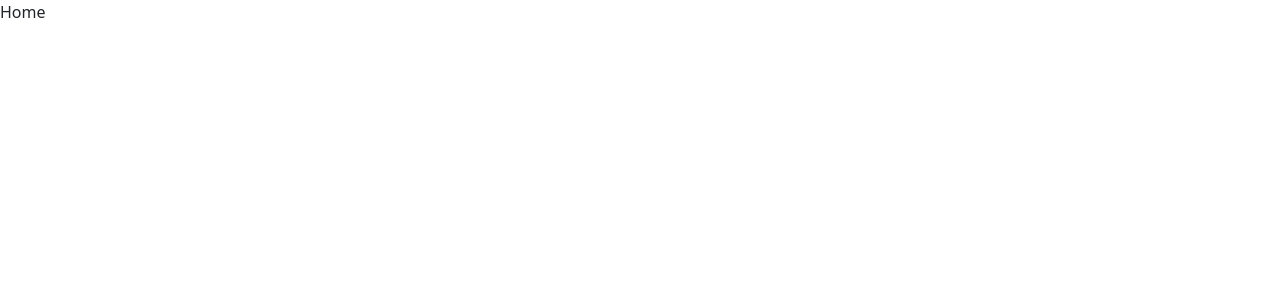
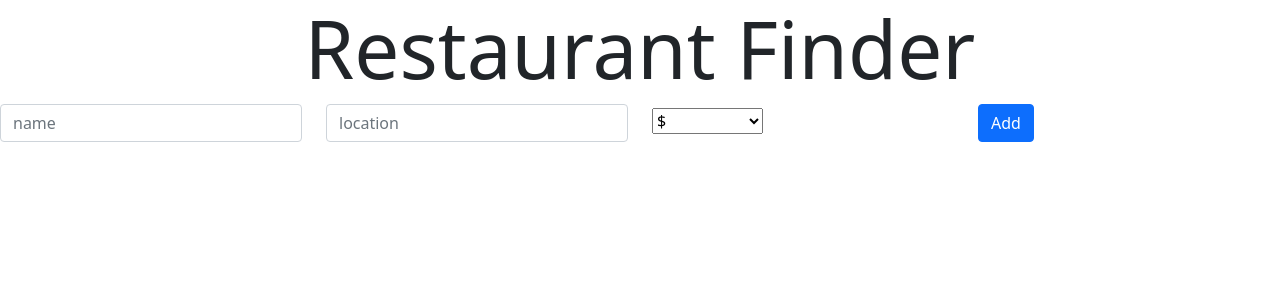
Before and after one commit to Jon-D-Smith/pern-practice, a React (Create React App) app in the folder client/: page / in a window 1280 px wide. Shown: the top 300 px of the page. Built offline with nearby package versions, Linux system fonts and the light colour scheme.

Commit message:
Created header and addrestaurant components

```diff
--- /dev/null
+++ b/client/src/components/AddRestaurant.jsx
@@ -0,0 +1,34 @@
+
+
+const AddRestaurant = () => {
+    return (
+        <div className="mb-4">
+            <form action="">
+                <div className="row">
+                    <div className="col">
+                        <input type="text" className='form-control' placeholder="name"/>
+                    </div>
+                    <div className="col">
+                        <input type="text" className="form-control" placeholder="location"/>
+                    </div>
+                    <div className="col">
+                        <select className="custom-select my-1 mr-sm-2">
+                            <option disabled>Price Range</option>
+                            <option value="1">$</option>
+                            <option value="2">$$</option>
+                            <option value="3">$$$</option>
+                            <option value="4">$$$$</option>
+                            <option value="5">$$$$$</option>
+                        </select>
+                    </div>
+                    <div className="col">
+                    <button className="btn btn-primary">Add</button>
+                    </div>
+
+                </div>
+            </form>
+        </div>
+    )
+}
+
+export default AddRestaurant
--- /dev/null
+++ b/client/src/components/Header.jsx
@@ -0,0 +1,13 @@
+
+
+const Header = () => {
+    return (
+        <div>
+            <h1 className="font-weight-light display-1 text-center">
+                Restaurant Finder
+            </h1>
+        </div>
+    )
+}
+
+export default Header
--- a/client/src/routes/Home.jsx
+++ b/client/src/routes/Home.jsx
@@ -1,7 +1,11 @@
+import AddRestaurant from "../components/AddRestaurant"
+import Header  from "../components/Header"
+
 const Home = () => {
     return (
         <div>
-            Home
+           <Header />
+           <AddRestaurant />
         </div>
      );
 }
```
Also changed, not shown: client/src/components/RestaurantList.jsx (added).
